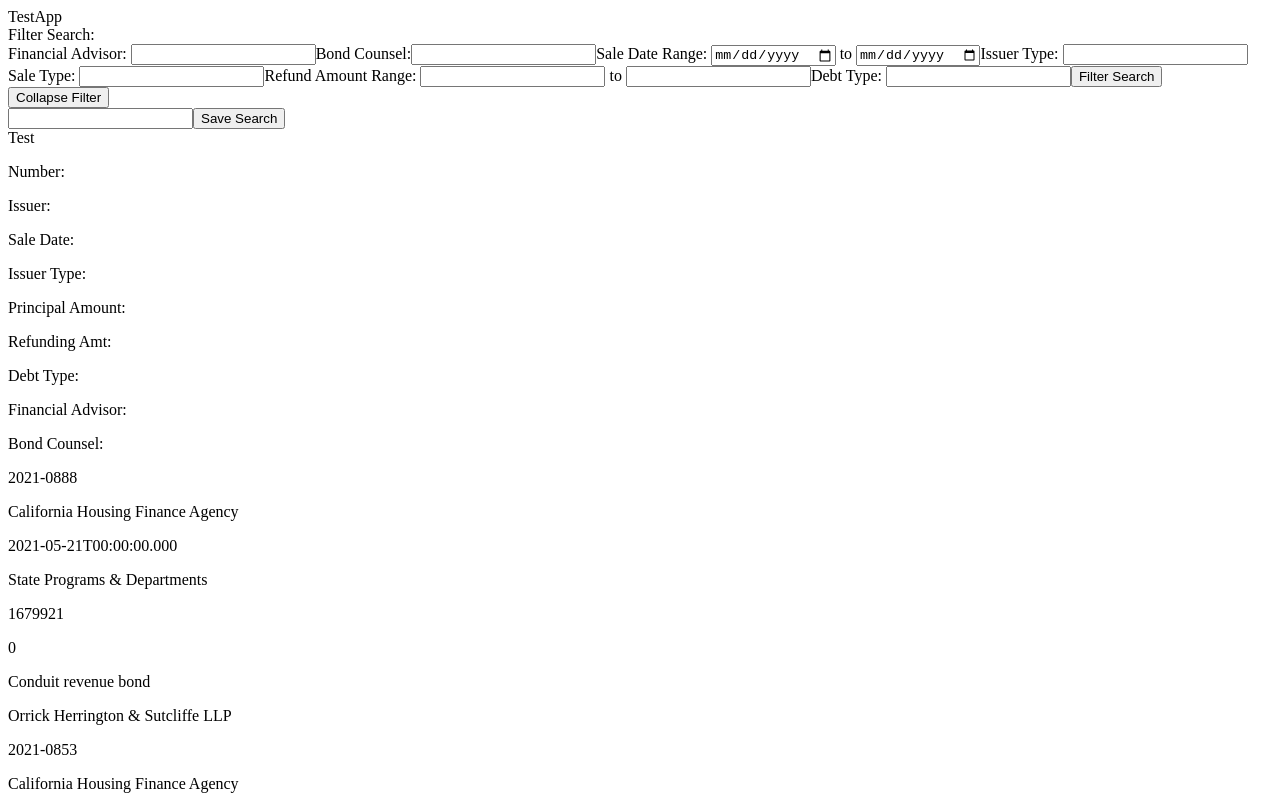
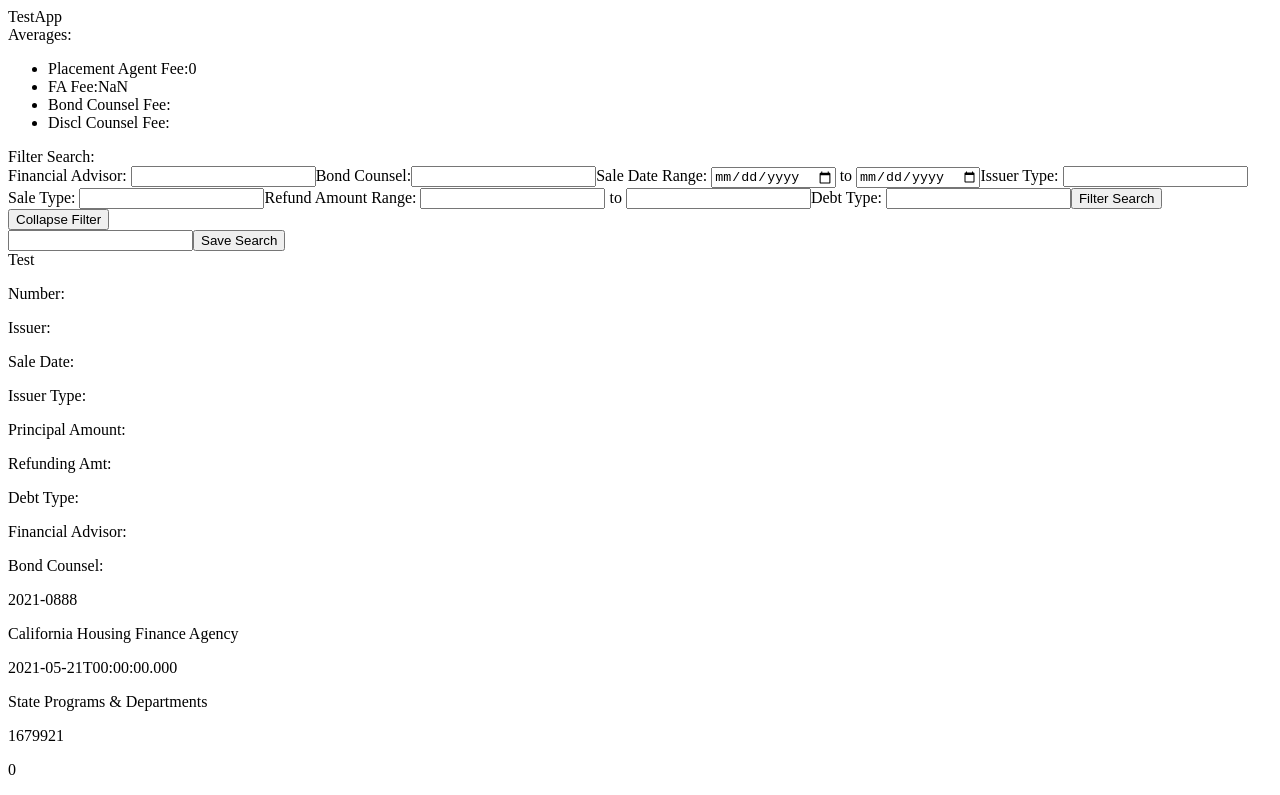
Before and after one commit to dgmalone/MVP-project, a React app: page / in a window 1280 px wide. Shown: the top 795 px of the page. Built offline with nearby package versions, Linux system fonts and the light colour scheme; the HTML template or start-up script is replaced by a standard one.

Commit message:
Implement dynamic rendering of bonds after filtering and display averages for plc agent fee and FA fee

```diff
--- a/client/src/Controller.js
+++ b/client/src/Controller.js
@@ -24,7 +24,7 @@ serverCalls.getData = (filters) => {
 
   return axios.get(serverURL + '/Bonds', { params })
     .then(results => {
-      //console.log(results.data.results);
+      console.log(results.data);
       return results.data;
     })
     .catch(err => { return console.log('test', err); });
--- a/client/src/components/App.jsx
+++ b/client/src/components/App.jsx
@@ -1,4 +1,4 @@
-import React, {useState} from 'react';
+import React, {useState, useEffect} from 'react';
 import BondList from './BondList.jsx';
 import FilterForm from './FilterForm.jsx';
 function App() {
@@ -260,10 +260,69 @@ function App() {
         "bond_counsel": "Orrick Herrington & Sutcliffe LLP"
     }
 ])
+  const updateBondList = (data) => {
+    console.log(data)
+    setBonds(data)
+  }
+  const [averages, setAve] = useState({
+    placement_agent_fee: 0,
+    financial_advisor_fee: 0,
+    bond_counsel_fee: 0,
+    disclosure_counsel_fee: 0
+  })
+  useEffect ( () => {
+    // abstract this to call another function that takes the name then does this same thing
+    let plcFeeSum = 0;
+    let count = 0;
+    bonds.forEach(bond => {
+      if (bond.placement_agent_fee) {
+        console.log(bond.placement_agent_fee)
+        plcFeeSum += parseInt(bond.placement_agent_fee);
+        count++
+      }
+    })
+    console.log( plcFeeSum, count)
+    setAve({...averages, 'placement_agent_fee': plcFeeSum / count})
+
+  }, [bonds])
+
+useEffect ( () => {
+  let plcFeeSum = 0;
+  let count = 0;
+  bonds.forEach(bond => {
+    if (bond.financial_advisor_fee) {
+      console.log(bond.financial_advisor_fee)
+      plcFeeSum += parseInt(bond.financial_advisor_fee);
+      count++
+    }
+  })
+  console.log( plcFeeSum, count)
+  setAve({...averages, 'financial_advisor_fee': plcFeeSum / count})
+
+}, [bonds])
 
   return (
     <div>TestApp
-      <FilterForm />
+      <div>
+        Averages:
+        <ul>
+          <li>
+            Placement Agent Fee:
+            {averages.placement_agent_fee}
+          </li>
+          <li>
+            FA Fee:
+            {averages.financial_advisor_fee}
+          </li>
+          <li>
+            Bond Counsel Fee:
+          </li>
+          <li>
+            Discl Counsel Fee:
+          </li>
+        </ul>
+      </div>
+      <FilterForm setNewBonds={updateBondList}/>
       <BondList bonds={bonds}/>
     </div>
   )
--- a/client/src/components/FilterForm.jsx
+++ b/client/src/components/FilterForm.jsx
@@ -28,7 +28,10 @@ function FilterForm(props) {
     //console.log(values)
     // call to server ?
     serverCalls.getData(values)
-
+      .then(results => {
+        console.log('returned:', results)
+        props.setNewBonds(results)
+      })
   }
   const changeSearchName = (event) => {
     setSearchName(event.target.value)
```
Also changed, not shown: 2 other files (tests, documents, lock files or other folders).
